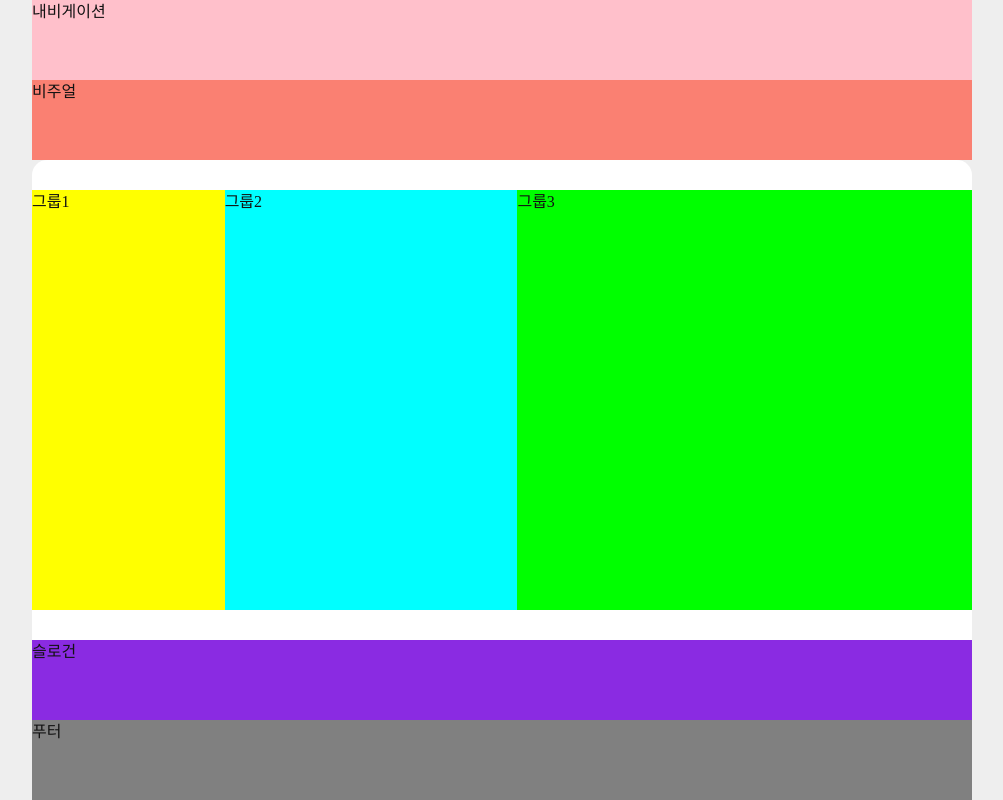
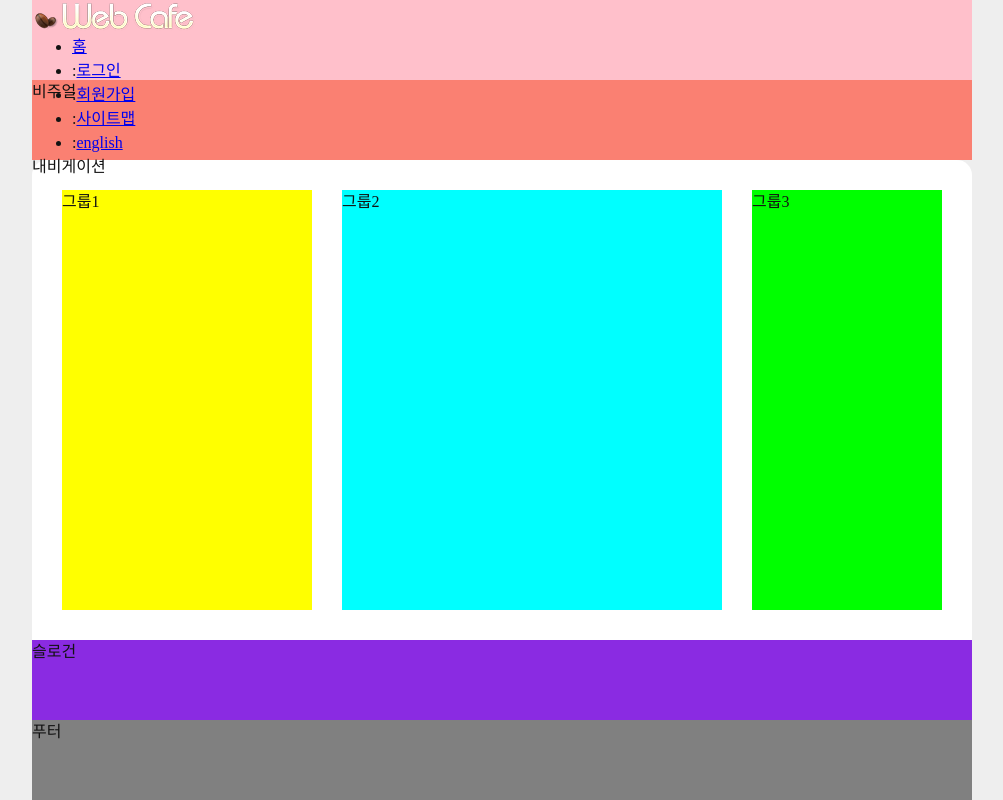
Before and after one commit to yurim-k/multi-0922, a plain HTML site: page index.html in a window 1280 px wide. Shown: the whole page, without its empty margins (138-1141 px from the left). Drawn offline with Linux system fonts and the light colour scheme; a web font is replaced by a local one.

Commit message:
로고 및 유틸메뉴 마크업

```diff
--- a/index.html
+++ b/index.html
@@ -12,6 +12,17 @@
   <body>
     <div class="container">
       <header class="header">
+        <h1 class="logo">
+          <a href="/"><img src="./assets/logo.png" alt="Web Cafe" /></a>
+        </h1>
+        <ul class="utility-menu">
+          <li><a href="/">홈</a></li>
+          <li><span aria-hidden="true">:</span><a href="/">로그인</a></li>
+          <li><span aria-hidden="true">:</span><a href="/">회원가입</a></li>
+          <li><span aria-hidden="true">:</span><a href="/">사이트맵</a></li>
+          <li><span aria-hidden="true">:</span><a href="/">english</a></li>
+        </ul>
+
         <nav class="navigation">내비게이션</nav>
       </header>
       <div class="visual">비주얼</div>
--- a/styles/main.css
+++ b/styles/main.css
@@ -1,4 +1,4 @@
-/* 영역 별 색상 */
+/* 영역 별 색상 및 높이 */
 .container {
   /* background-color: azure; */
 }
@@ -52,29 +52,48 @@
 .footer {
   width: 940px;
   inline-size: 940px;
+  margin-left: auto;
+  margin-right: auto;
   margin-inline: auto;
-  margin-right: auto;
-  margin-left: auto;
+  /* border: 10px solid red;
+  padding: 20px; */
+  /* margin: 0 auto; */
+  /* margin-block: 0; */
 }
 
 .main {
   display: flex;
+  /* flex-direction: row;
+  flex-wrap: nowrap; */
   flex-flow: row nowrap;
   justify-content: space-evenly;
+  align-items: stretch;
   padding-block: 30px;
-  align-items: stretch;
   background-color: #fff;
   border-radius: 15px 15px 0 0;
 
   .group1 {
     width: 250px;
+    /* order: 1; */
+    /* flex-grow: 0;
+    flex-shrink: 0;
+    flex-basis: 250px; */
+    /* flex: 0 1 max-content; */
   }
 
   .group2 {
     width: 380px;
+    /* flex-grow: 0;
+    flex-shrink: 1;
+    flex-basis: 380px; */
+    /* flex: 1 1 0; */
   }
 
   .group3 {
-    width: 590px;
+    width: 190px;
+    /* flex-grow: 0;
+    flex-shrink: 1;
+    flex-basis: 190px; */
+    /* flex: 0 1 max-content; */
   }
 }
```
